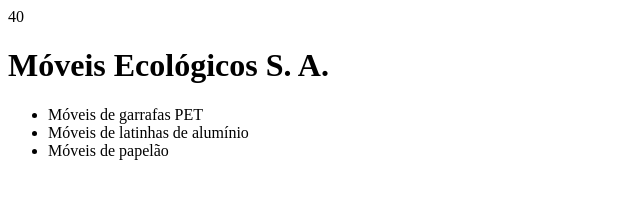
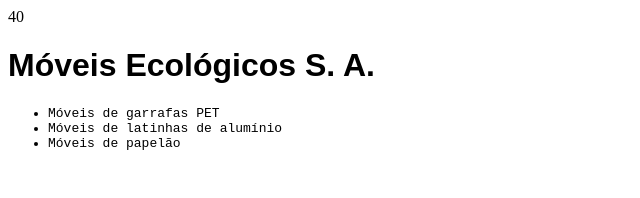
Before and after one commit to Alexsandra127/moveis-ecologicos, a plain HTML site: page index.html in a window 1280 px wide. Shown: the whole page, without its empty margins (0-640 px from the left). Drawn offline with Linux system fonts and the light colour scheme.

Commit message:
Renomendando CSS

```diff
--- a/index.html
+++ b/index.html
@@ -4,6 +4,7 @@
 <script src="principal.js"></script>
 <title>Móveis Ecológicos</title>
 <meta charset="utf-8" />
+<link rel="stylesheet" href="principal.css">
 <meta name="description" content="Móveis ecológicos">
 <meta name="keywords" content="moveis ecologicos">
 </head>
```
